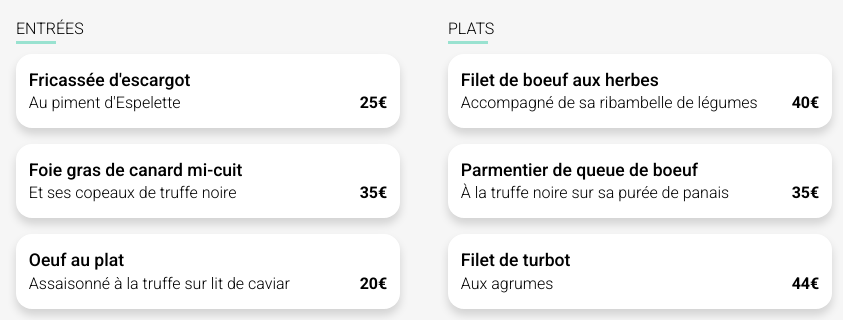
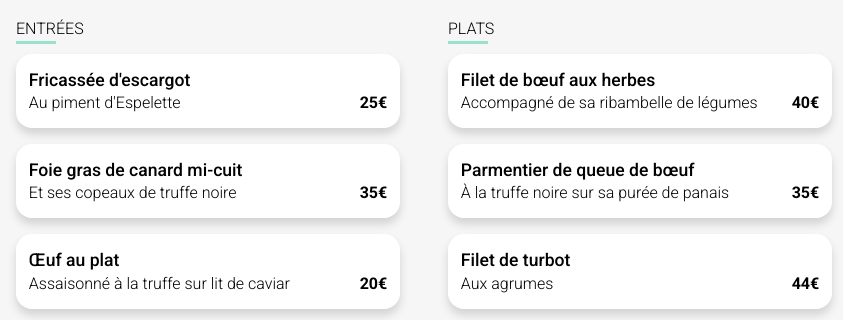
Before and after one commit to kamel04/KamelEddineNedjar_3_08022021, a website: page la-palette-du-gout.html in a window 1280 px wide. Shown: the part 394-714 px from the top of the page, 0-843 px from the left. Drawn offline with Linux system fonts and the light colour scheme; a web font is replaced by a local one.

Commit message:
correction orthographe

```diff
--- a/la-palette-du-gout.html
+++ b/la-palette-du-gout.html
@@ -71,7 +71,7 @@
               </article>
               <article class="plat position-2">
                 <div class="plat-contenu">
-                  <h4 class="plat-titre">Oeuf au plat</h4>
+                  <h4 class="plat-titre">Œuf au plat</h4>
                   <p class="plat-text">
                     Assaisonné à la truffe sur lit de caviar
                   </p>
@@ -89,7 +89,7 @@
             <div class="menu-liste">
               <article class="plat position-3">
                 <div class="plat-contenu">
-                  <h4 class="plat-titre">Filet de boeuf aux herbes</h4>
+                  <h4 class="plat-titre">Filet de bœuf aux herbes</h4>
                   <p class="plat-text">
                     Accompagné de sa ribambelle de légumes
                   </p>
@@ -101,7 +101,7 @@
               </article>
               <article class="plat position-4">
                 <div class="plat-contenu">
-                  <h4 class="plat-titre">Parmentier de queue de boeuf</h4>
+                  <h4 class="plat-titre">Parmentier de queue de bœuf</h4>
                   <p class="plat-text">
                     À la truffe noire sur sa purée de panais
                   </p>
```
